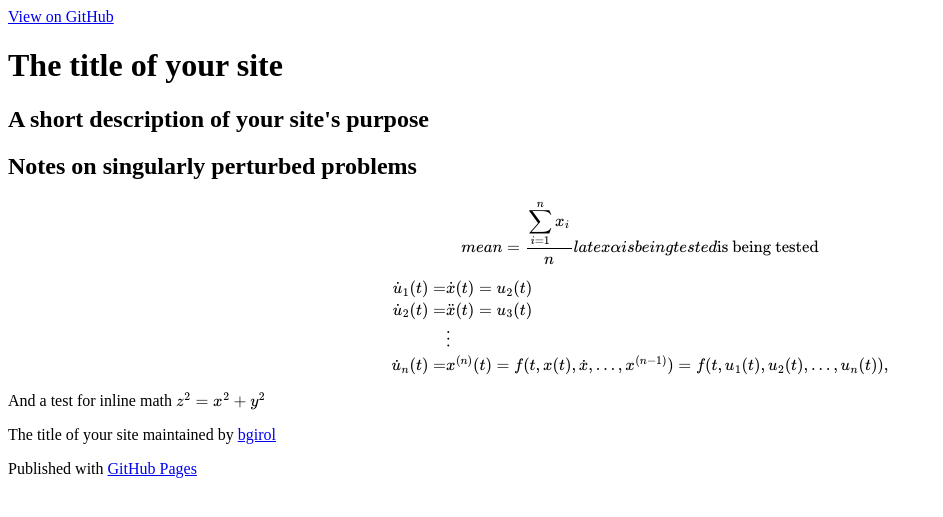
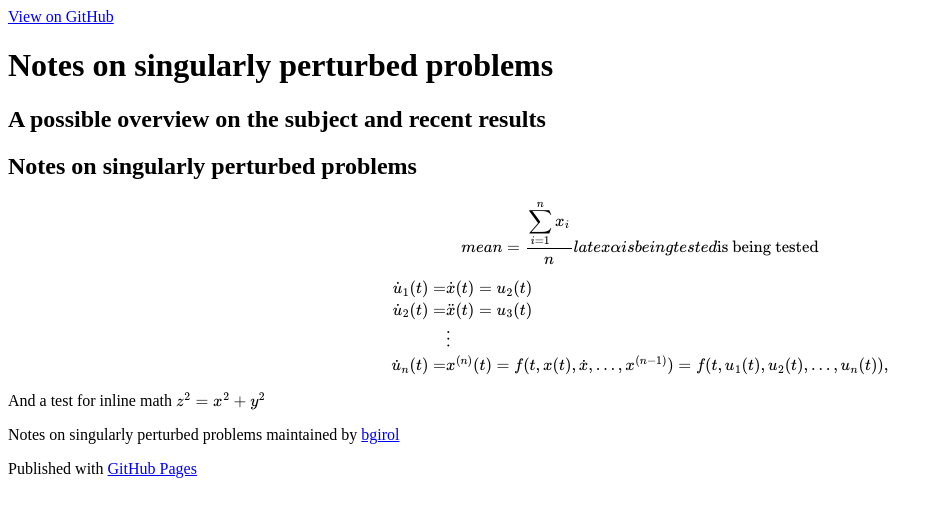
Before and after one commit to bgirol/singular, a Jekyll site: the page built from README.md, in a window 1280 px wide. Shown: the top 517 px of the page, without its empty margins (0-943 px from the left). Built offline with Jekyll 4.4.1, drawn with Linux system fonts in a browser that asks for light colours; our own code applies the rules of GitHub Pages for plain Markdown files; formulas are drawn with MathJax 3; a script that is not in the unit is left out.

Commit message:
Update _config.yml

```diff
--- a/_config.yml
+++ b/_config.yml
@@ -1,4 +1,4 @@
 theme: jekyll-theme-slate
 mathjax: true
-title: [The title of your site]
-description: [A short description of your site's purpose]
+title: [Notes on singularly perturbed problems]
+description: [A possible overview on the subject and recent results]
```
